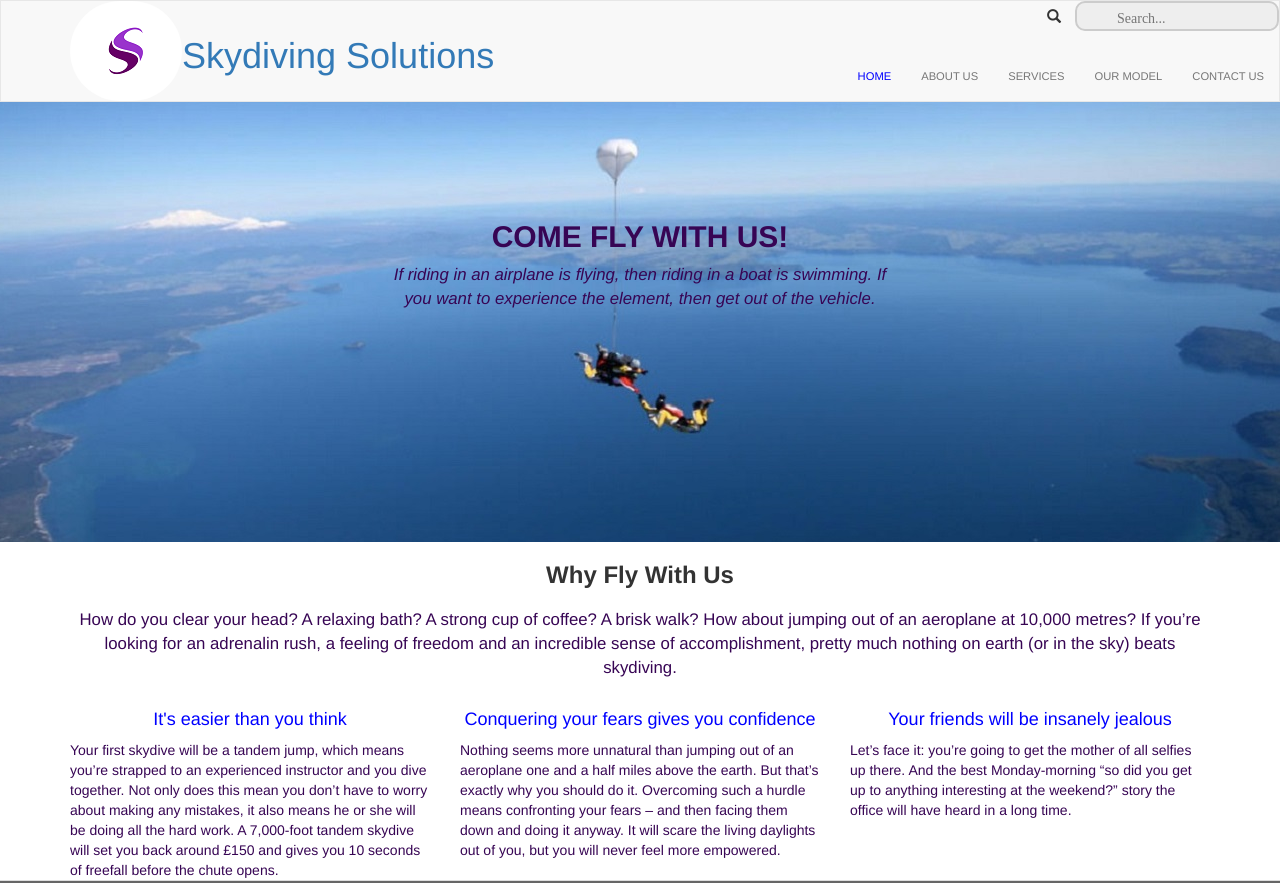
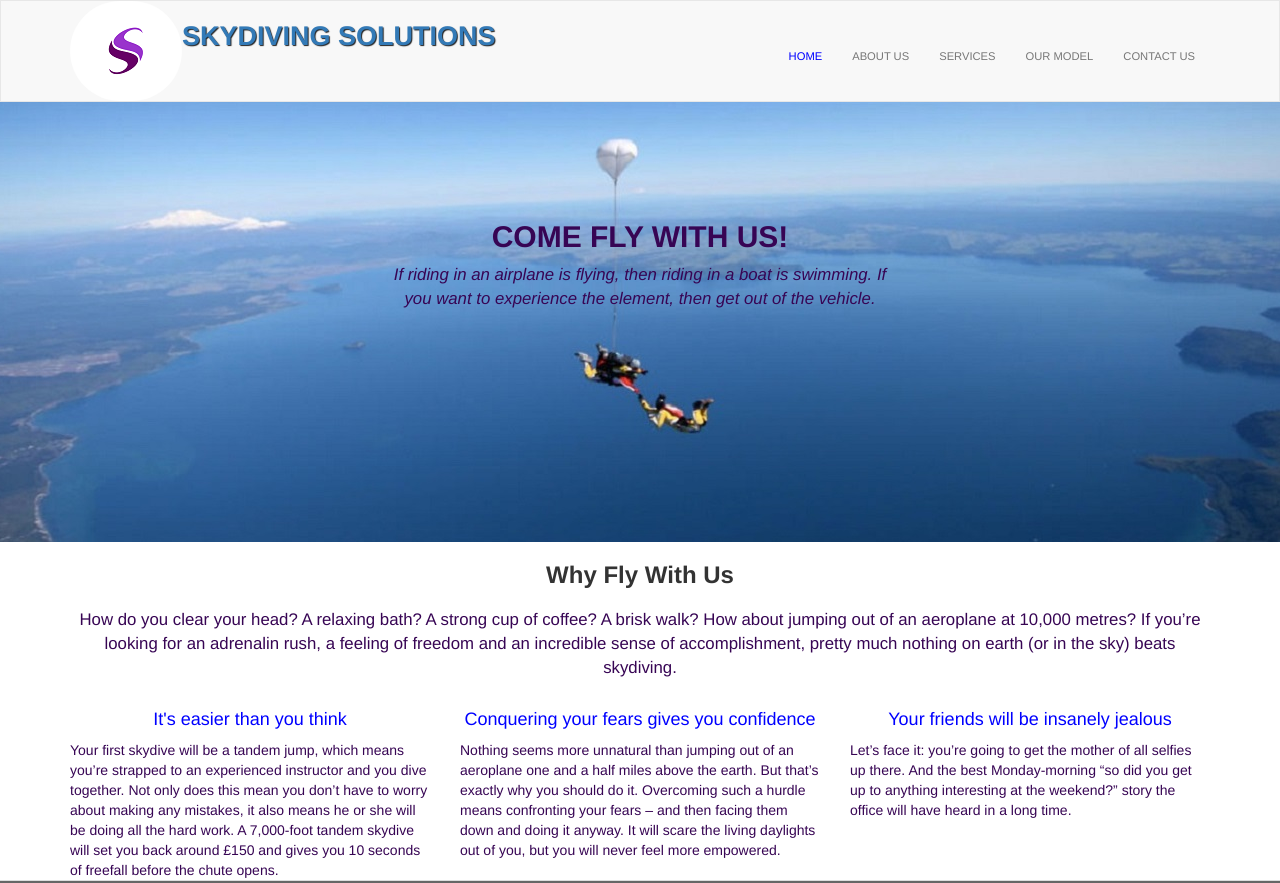
Before and after one commit to Copa6/Coursera, a plain HTML site: page upwork2/index.html in a window 1280 px wide. Shown: the top 883 px of the page. Drawn offline with Linux system fonts and the light colour scheme.

Commit message:
buttonfix

```diff
--- a/upwork2/css/styles.css
+++ b/upwork2/css/styles.css
@@ -12,6 +12,23 @@ header{
 	margin:0;
 }
 
+.navbar-brand {
+  padding-top: 25px;
+}
+
+.navbar-brand h1 {
+  font-size: 1.5em;
+  text-transform: uppercase;
+  font-weight: bold;
+  text-shadow: 1px 1px 1px #222;
+  margin-top: 0;
+  margin-bottom: 0;
+  line-height: .75;
+
+}
+.navbar-brand a:hover, .navbar-brand a:focus {
+  text-decoration: none;
+}
 #logo-img {
 	background: url('../images/logo.png') no-repeat;
 	height:100px;
@@ -20,24 +37,8 @@ header{
 	border-radius: 50px
 }
 
-.box{
-	position: absolute;
-	top:0;
-	right:0;
-}
-input[type=text] {
-    border: 2px solid #ccc;
-    border-radius: 10px;
-    background-color: #eee;
-    padding: 5px 20px 5px 40px;
-    margin-right: auto;
-    }
 #nav-list{
-	position:absolute;
-	bottom:0;
-	right:0;
-	margin-top:15px;
-	margin-right: 0;
+	margin-top:30px;
 	text-transform: uppercase;
 	font-size:0.8em;
 }
@@ -52,12 +53,11 @@ input[type=text] {
 
 .navbar-header button.navbar-toggle {
   clear: both;
-  margin-top: -60px;
 }
  /*
  HEADER ENDS*/
 
-div.jumbotron{
+.jumbotron{
 	margin:auto;
 	background-image: url('../images/skydive.jpg');
 	background-position: center;
--- a/upwork2/index.html
+++ b/upwork2/index.html
@@ -10,10 +10,10 @@
 </head>
 <body>
 	<header>
-		<div id="header-nav" class="navbar navbar-default">
+		<nav id="header-nav" class="navbar navbar-default">
 			<div class="container">
 				<div class="navbar-header">
-					<a href="index.html" class="pull-left">
+					<a href="index.html" class="pull-left visible-md visible-lg">
 						<div id="logo-img"  alt="Logo Image"></div>
 					</a>
 					<div class="navbar-brand">
@@ -27,12 +27,9 @@
             			<span class="icon-bar"></span>
           			</button>
         		</div>
-        		<form class="glyphicon glyphicon-search box">
-  					<input type="text" name="search" placeholder="Search..." >
-				</form>
 
-      			<div class="collapse navbar-collapse" id="collapsable-nav">
-      					<ul id="nav-list" class="nav navbar-nav navbar-right hidden-xs">
+      			<div id="collapsable-nav" class=" collapse navbar-collapse" >
+      					<ul id="nav-list" class="nav navbar-nav navbar-right ">
       						<li>
       							<a href="index.html" >
       								<span class="active"> Home</span>
@@ -61,7 +58,7 @@
       					</ul>
 				</div>
 			</div>
-		</div>
+		</nav>
 	</header> <!-- Header ends-->
 	<div class="jumbotron">
 		<div id="quote"><h2>Come Fly with us!</h2>
```
